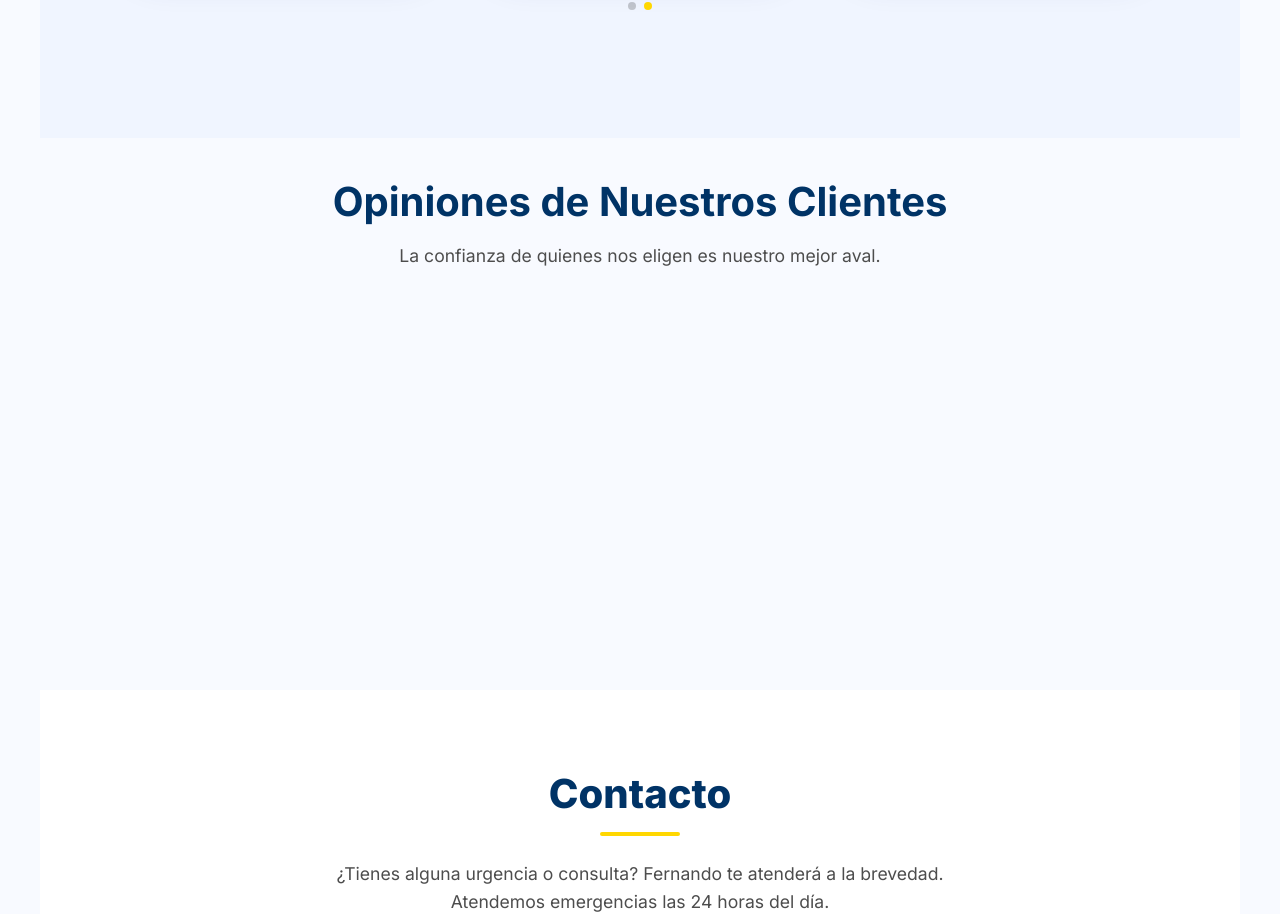
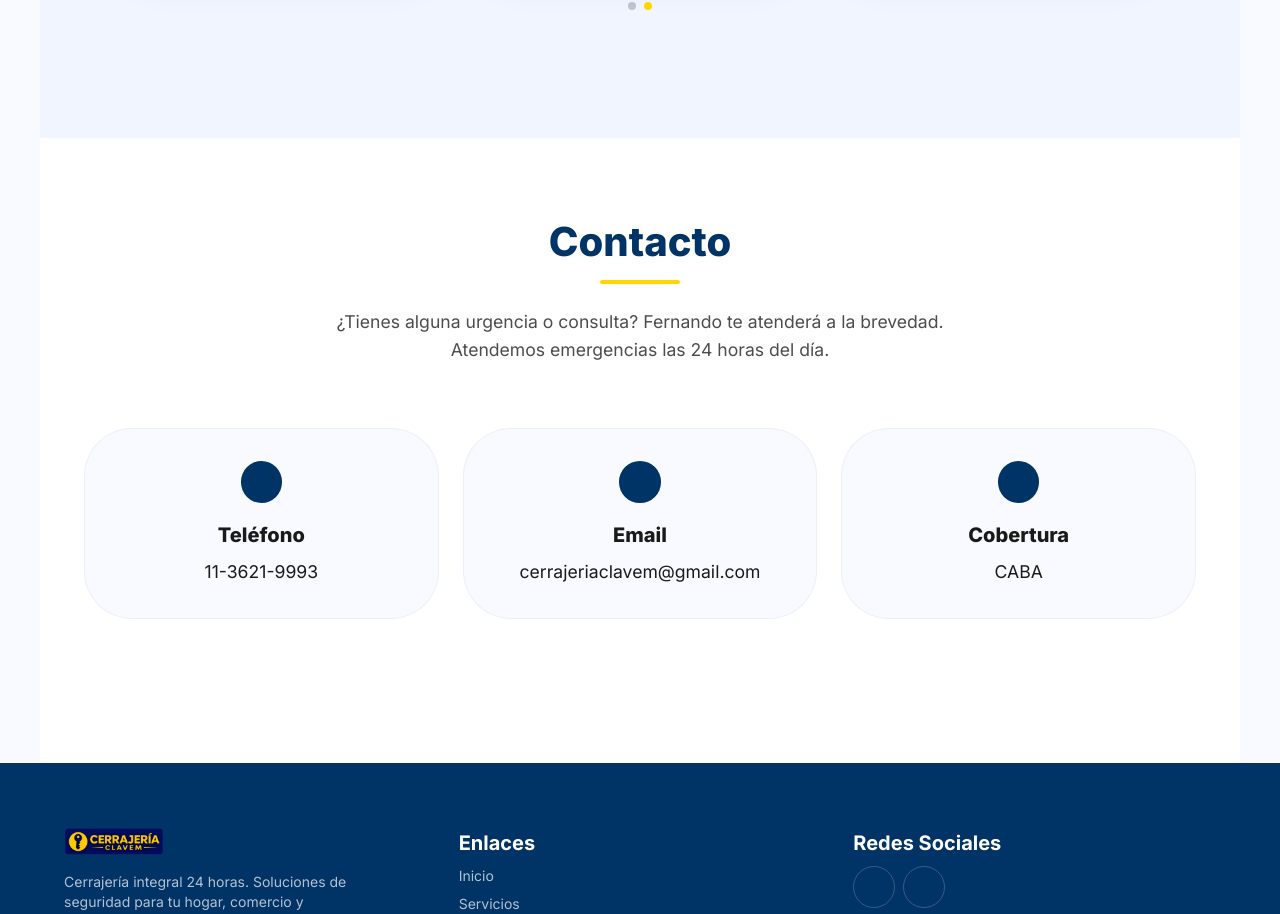
Before and after one commit to cerrajeriaclavem/cerrajeriaweb, a Next.js app: page / in a window 1280 px wide. Shown: the part 2375-3289 px from the top of the page. Built offline with nearby package versions, Linux system fonts and the light colour scheme; some icons are missing.

Commit message:
reviews comment

```diff
--- a/src/app/page.tsx
+++ b/src/app/page.tsx
@@ -16,7 +16,7 @@ export default function Home() {
       <Hero />
       <Services />
       <Gallery />
-      <Reviews />
+      {/* <Reviews /> */}
       <Contact />
       <Footer />
       <FloatingContact />
```
